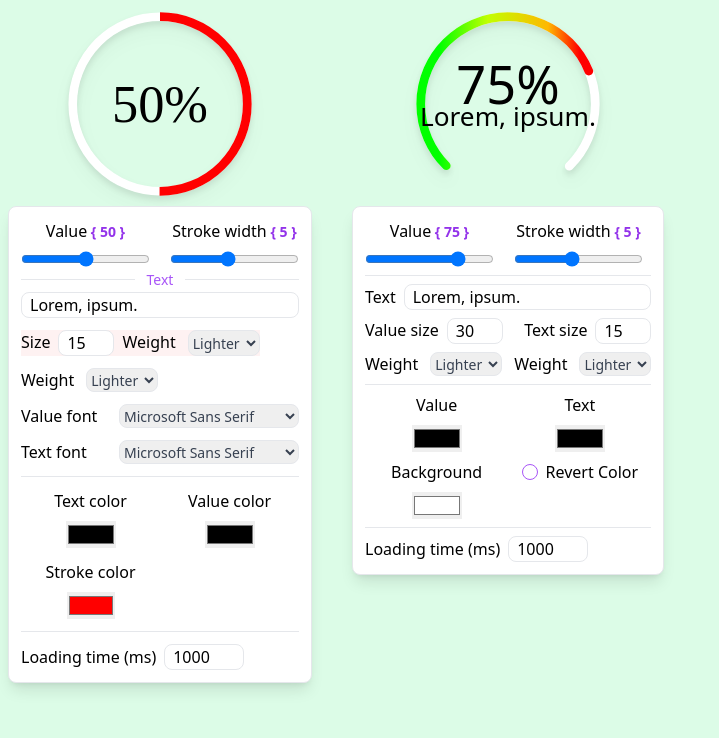
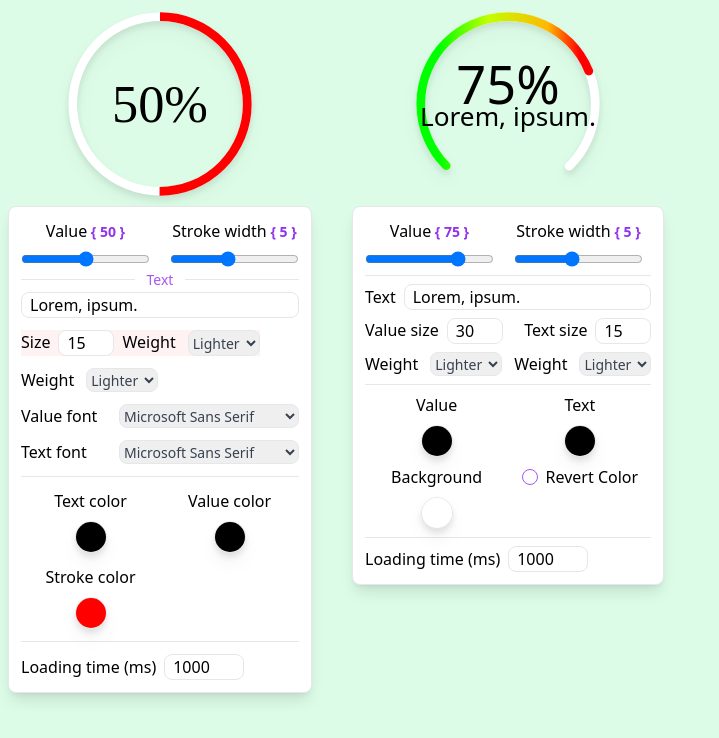
Before and after one commit to alptugidin/react-circular-progress-bar, a React (Vite) app: page / in a window 1280 px wide. Shown: the top 738 px of the page, without its empty margins (0-719 px from the left). Built offline with nearby package versions, Linux system fonts and the light colour scheme.

Commit message:
remove color inputs default styles

```diff
--- a/src/index.css
+++ b/src/index.css
@@ -9,3 +9,14 @@ body {
   transition: stroke-dashoffset ease-in-out;
   transition-duration: var(--transitionDuration);
 }
+
+input[type='color'] {
+  -webkit-appearance: none;
+  @apply drop-shadow-lg rounded-full overflow-hidden w-8 h-8 border hover:scale-110 transition-all;
+}
+input[type='color']::-webkit-color-swatch-wrapper {
+  padding: 0;
+}
+input[type='color']::-webkit-color-swatch {
+  border: none;
+}
```
